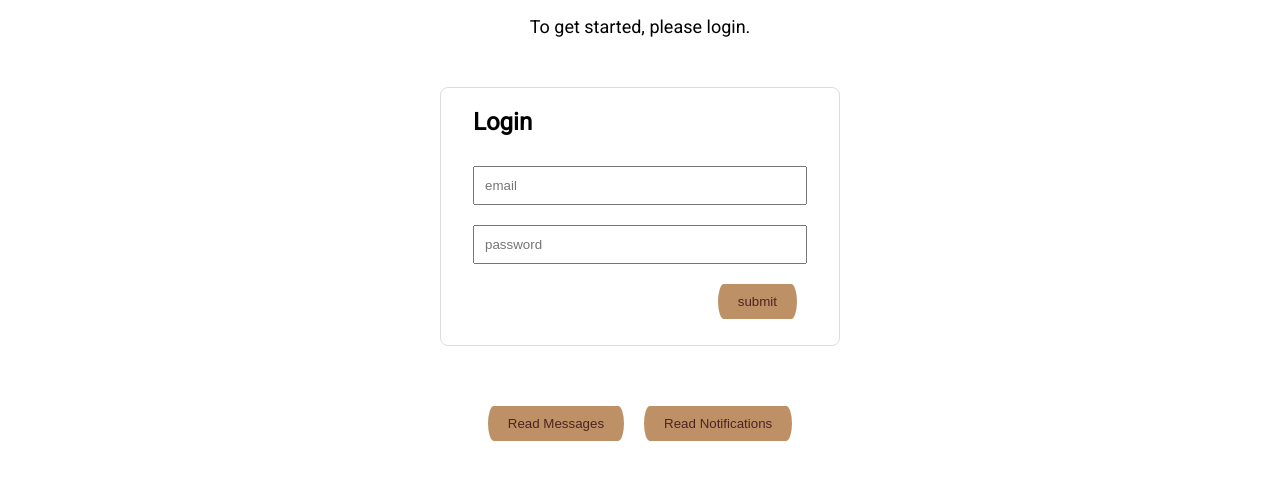
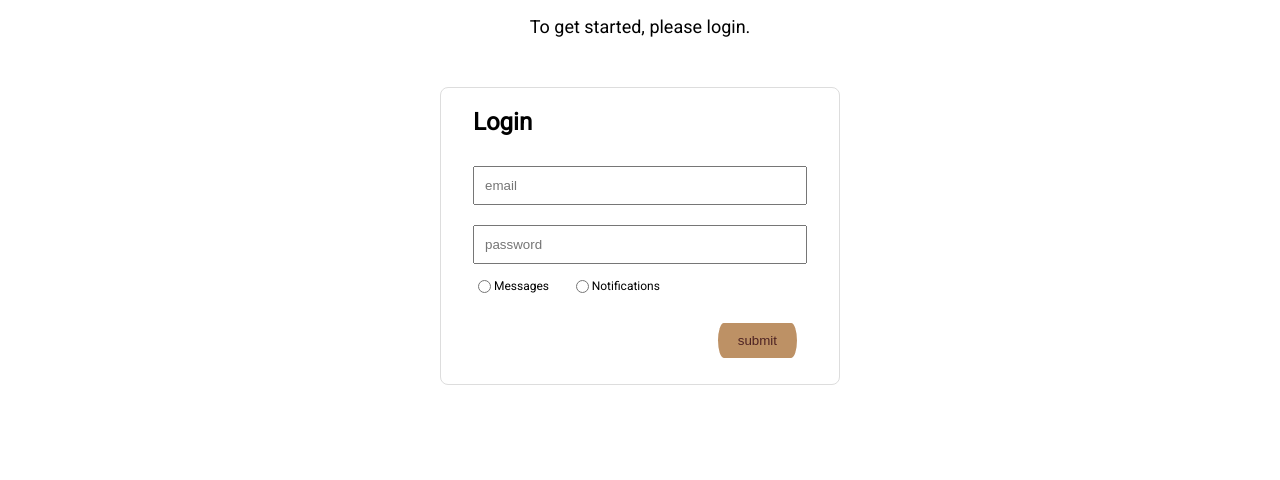
Before and after one commit to anshulsingh1991/react-poc, a React app: page / in a window 1280 px wide. Shown: the part 194-674 px from the top of the page. Built offline with nearby package versions, Linux system fonts and the light colour scheme.

Commit message:
Session management

```diff
--- a/src/app/App.css
+++ b/src/app/App.css
@@ -32,6 +32,21 @@
 .Button:hover {
   color: #2e5046;
   cursor: pointer;
+}
+
+.Panel-checkboxes {
+  font-size: 12px;
+  margin: 5px 0 20px;
+  text-align: left;
+}
+.Chb-message {
+  margin-top: 0;
+  vertical-align: middle;
+}
+.Chb-notification {
+  margin-top: 0;
+  vertical-align: middle;
+  margin-left: 2em;
 }
 
 .Panel-msg {
--- a/src/app/App.js
+++ b/src/app/App.js
@@ -4,6 +4,13 @@ import Login from './Login';
 import './App.css';
 
 class App extends Component {
+  componentDidMount() {
+    var userId = localStorage.getItem('user');
+    console.log(userId);
+    if(userId !== null && userId !== "") {
+      window.location.assign('./Messages');
+    }
+  }
   render() {
     return (
       <div className="App">
@@ -15,12 +22,6 @@ class App extends Component {
           To get started, please login.
         </p>
         <Login />
-        <a href="./Messages">
-          <input type="button" value="Read Messages" className="Button"/>
-        </a>
-        <a href="./Notifications">
-          <input type="button" value="Read Notifications" className="Button" />
-        </a>
       </div>
     );
   }
--- a/src/app/Login.js
+++ b/src/app/Login.js
@@ -34,10 +34,16 @@ class Login extends Component {
     .then((response) => {
       if (response.status === 200) {
         console.log('User found.');
+        localStorage.setItem('user', 'sdd@34#eq3$2d2dsg*eqwr&wef#wecwd');
         this.setState({
           message: "User found, logging in now.."
         });
-        window.location.assign('./Messages');
+        if(document.getElementById("Chb-message").checked) {
+          window.location.assign('./Messages');
+        }
+        else {
+          window.location.assign('./Notifications');
+        }
       }
       else if (response.status === 303) {
         console.log("Username and password mismatched.");
@@ -60,6 +66,12 @@ class Login extends Component {
         <form>
           <input className="Textbox" placeholder="email" value={this.state.email} type="email" onChange={this.handleEmailChange.bind(this)} />
           <input className="Textbox" placeholder="password" value={this.state.password} type="password" onChange={this.handlePasswordChange.bind(this)} />
+          <div className="Panel-checkboxes">
+            <input className="Chb-message" type="radio" id="Chb-message" name="navigatorPage" />
+            <label htmlFor="Chb-message">Messages</label>
+            <input className="Chb-notification" type="radio" id="Chb-notification" name="navigatorPage" />
+            <label htmlFor="Chb-notification">Notifications</label>
+          </div>
           <input className="Button" type="submit" value="submit" onClick={this.login.bind(this)}/>
         </form>
         <div className="Message">{this.state.message}</div>
--- a/src/app/Messages.js
+++ b/src/app/Messages.js
@@ -17,9 +17,16 @@ class Messages extends Component {
   }
 
   componentDidMount() {
-    this.MessageList();
-    this.interval = setInterval(() => this.MessageList(), 5000);
-    this.scrollToBottom();
+    var userId = localStorage.getItem('user');
+    console.log(userId);
+    if(userId !== null && userId !== "") {
+      this.MessageList();
+      this.interval = setInterval(() => this.MessageList(), 5000);
+      this.scrollToBottom();
+    }
+    else {
+      window.location.assign('./');
+    }
   }
 
   componentDidUpdate() {
@@ -28,6 +35,10 @@ class Messages extends Component {
 
   componentWillUnmount() {
     clearInterval(this.interval);
+  }
+
+  logout(e) {
+    localStorage.removeItem('user');
   }
 
   MessageList(){
@@ -56,8 +67,8 @@ class Messages extends Component {
     return (
       <div>
         <header>
-          <a href="/" className="float-left">Go to Home</a>
-          <a href="/notifications" className="float-right">Go to Notifications</a>
+          <a href="/notifications" className="float-left">Go to Notifications</a>
+          <a href="/" className="float-right" onClick={this.logout.bind(this)}>Logout</a>
         </header>
         <strong className="Msg-header">List of messages sent on chat app</strong>
         <div className="Panel-msg">
--- a/src/app/Notifications.js
+++ b/src/app/Notifications.js
@@ -5,19 +5,19 @@ var $ = require('jquery');
 class Notifications extends Component {
   constructor(props) {
     super(props);
-    $(document).ready(function() {
-      console.log('in')
-    });
     this.state = {
       notifications: {},
       isVisible: true
     }
   }
 
+  logout(e) {
+    localStorage.removeItem('user');
+  }
+
   NotificationList(){
     return $.getJSON('http://localhost:4400/api/listAllNotifications/')
     .then((data) => {
-      console.log('in');
       this.setState({
         notifications: data,
         isVisible: false
@@ -31,9 +31,16 @@ class Notifications extends Component {
   }
 
   componentDidMount() {
-    this.NotificationList();
-    this.interval = setInterval(() => this.NotificationList(), 5000);
-    this.scrollToBottom();
+    var userId = localStorage.getItem('user');
+    console.log(userId);
+    if(userId !== null && userId !== "") {
+      this.NotificationList();
+      this.interval = setInterval(() => this.NotificationList(), 5000);
+      this.scrollToBottom();
+    }
+    else {
+      window.location.assign('./');
+    }
   }
 
   componentDidUpdate() {
@@ -60,8 +67,8 @@ class Notifications extends Component {
     return (
       <div>
         <header>
-          <a href="/" className="float-left">Go to Home</a>
-          <a href="/messages" className="float-right">Go to Messages</a>
+          <a href="/messages" className="float-left">Go to Messages</a>
+          <a href="/" className="float-right" onClick={this.logout.bind(this)}>Logout</a>
         </header>
         <strong className="Msg-header">List of notifications on chat app</strong>
         <div className="Panel-msg">
```
